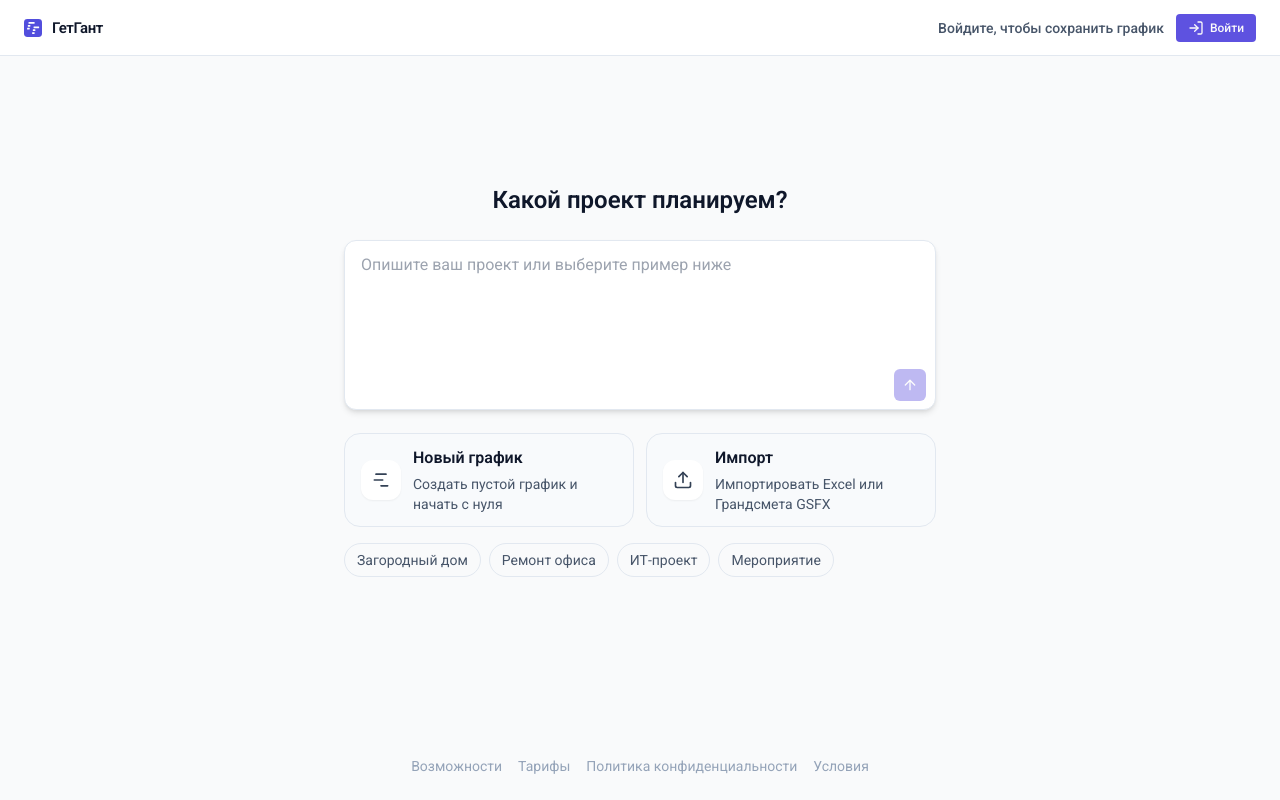
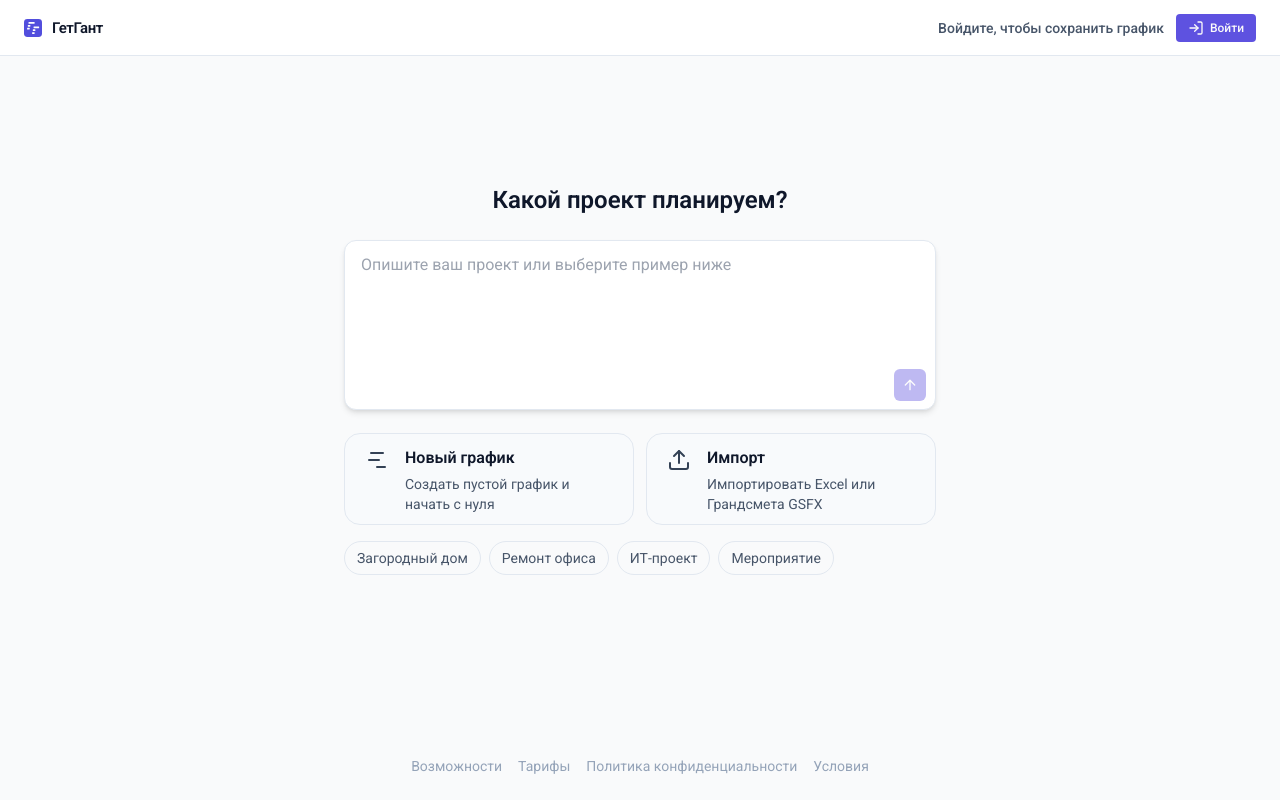
Before and after one commit to simon100500/gantt-lib-mcp, a React (Vite) app in the folder packages/web/: page / in a window 1280 px wide. Built offline with nearby package versions, Linux system fonts and the light colour scheme; no server answers.

Commit message:
style(StartScreen): refine action chip dimensions and enhance hover effects
- Adjusted action chip height and padding for a more compact appearance.
- Updated icon size and alignment for improved visual consistency.
- Enhanced hover text color transition for better user interaction feedback.

```diff
--- a/packages/web/src/components/StartScreen.tsx
+++ b/packages/web/src/components/StartScreen.tsx
@@ -217,7 +217,7 @@ export function StartScreen({ onSend, onEmptyChart, onImport, isAuthenticated =
                 onClick={() => handleChipClick(action)}
                 disabled={isSubmitting}
                 className={cn(
-                  'flex min-h-[72px] w-full items-center gap-3 rounded-2xl border px-4 py-3 text-left',
+                  'group flex min-h-[60px] w-full items-start gap-3 rounded-2xl border px-4 py-2.5 text-left',
                   'border-slate-200 bg-slate-50 text-slate-900 hover:border-primary hover:text-primary',
                   'transition-colors',
                   'focus-visible:outline-none focus-visible:ring-2 focus-visible:ring-ring focus-visible:ring-offset-1',
@@ -225,13 +225,13 @@ export function StartScreen({ onSend, onEmptyChart, onImport, isAuthenticated =
                 )}
               >
                 {action.icon && (
-                  <div className="flex h-10 w-10 shrink-0 items-center justify-center rounded-xl bg-white text-slate-700 shadow-sm">
-                    <action.icon className="h-5 w-5" />
+                  <div className="flex h-8 w-8 shrink-0 items-start justify-center pt-1 text-slate-700 transition-colors group-hover:text-primary">
+                    <action.icon className="h-4.5 w-4.5" />
                   </div>
                 )}
-                <div>
+                <div className="pt-0.5">
                   <div className="text-base font-semibold">{action.label}</div>
-                  <div className="mt-1 text-sm text-slate-600">
+                  <div className="mt-1 text-sm text-slate-600 transition-colors group-hover:text-primary">
                     {action.action === 'emptyChart' ? 'Создать пустой график и начать с нуля' : 'Импортировать Excel или Грандсмета GSFX'}
                   </div>
                 </div>
```
